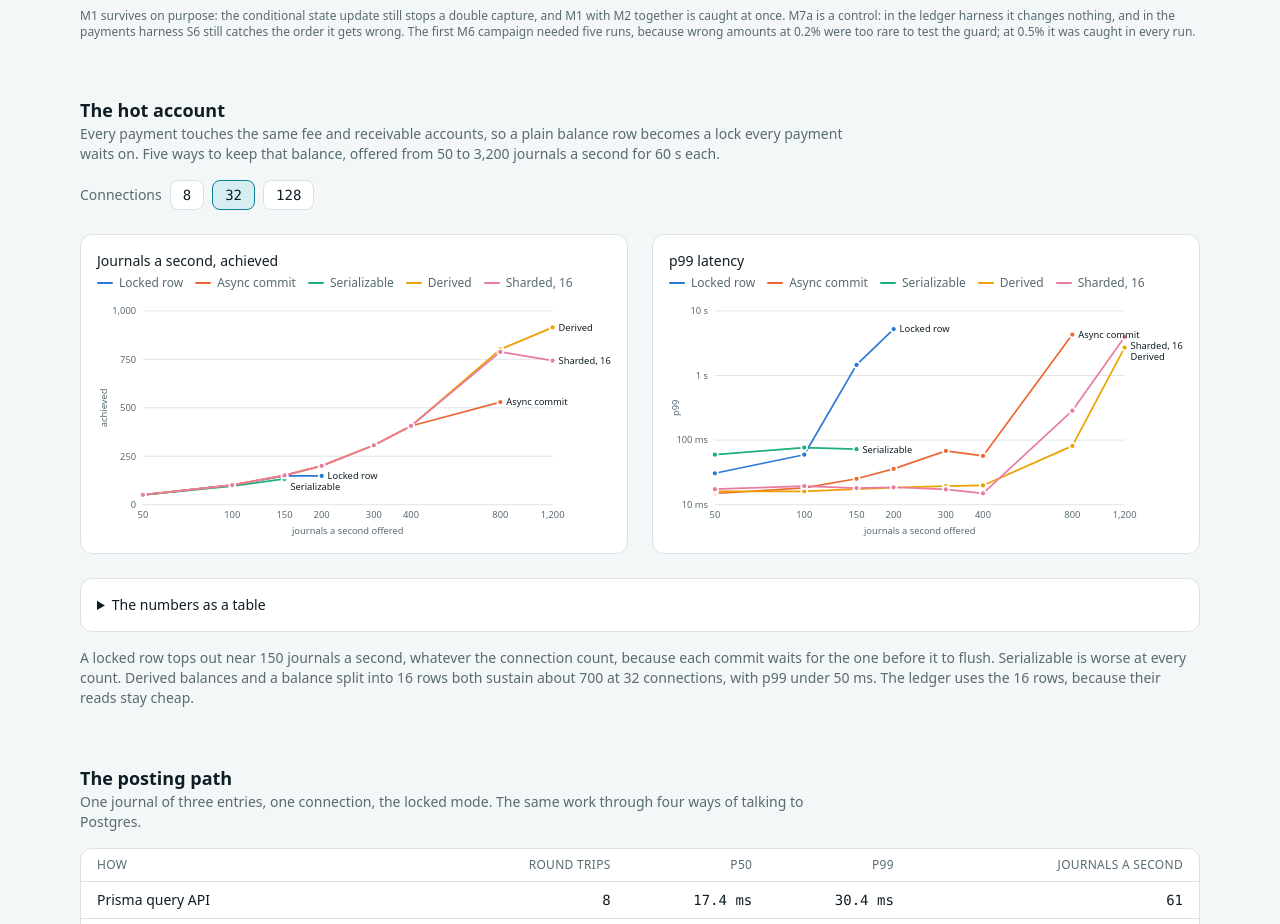
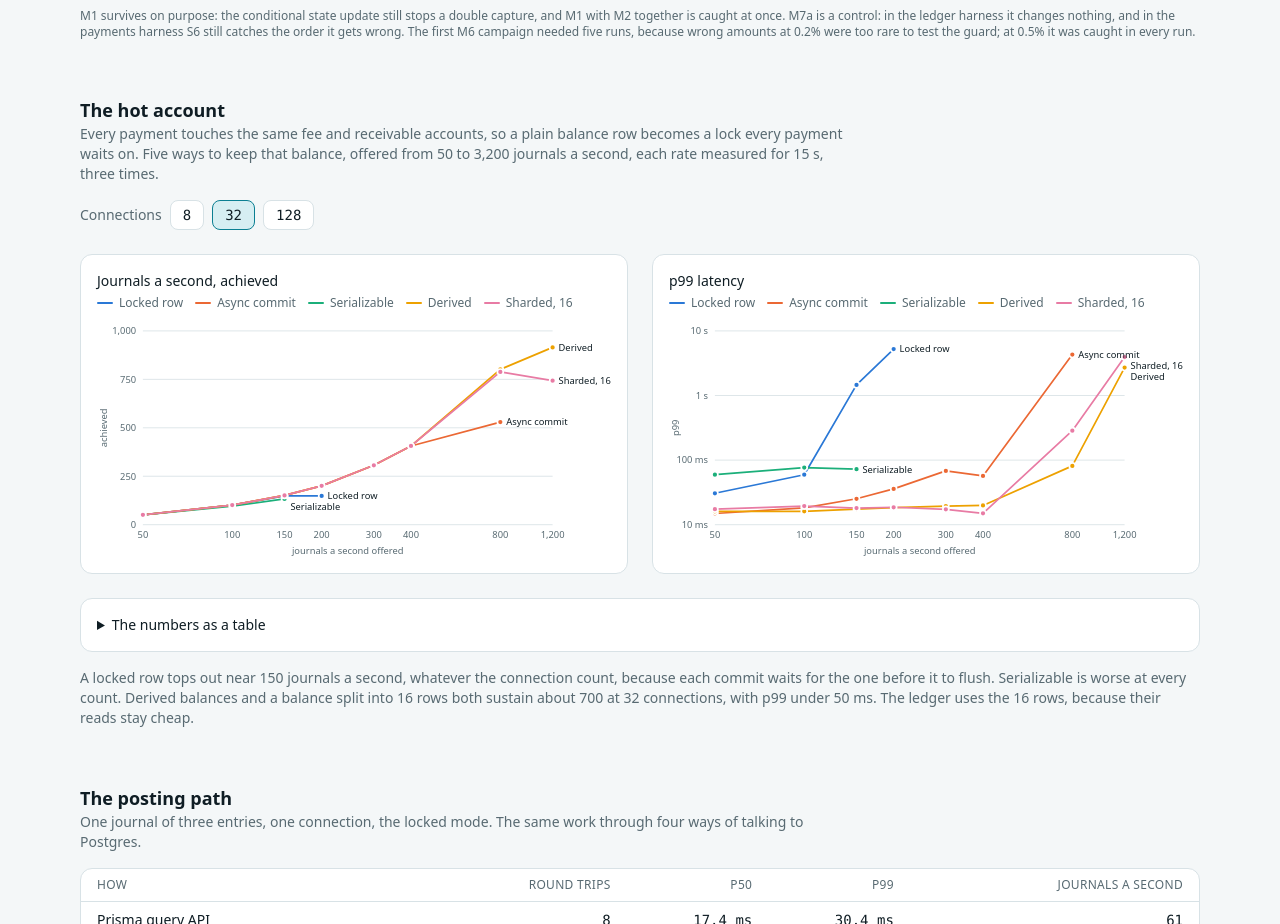
Before and after one commit to mirzanajafov/carwash-ledger, a Next.js app in the folder apps/web/: page /evidence in a window 1280 px wide. Shown: the part 1240-2164 px from the top of the page. Built offline with nearby package versions, Linux system fonts and the light colour scheme.

Commit message:
Write the README.

```diff
--- a/apps/web/src/app/evidence/page.tsx
+++ b/apps/web/src/app/evidence/page.tsx
@@ -122,7 +122,7 @@ export default function EvidencePage() {
 
       <Section
         title="The hot account"
-        note="Every payment touches the same fee and receivable accounts, so a plain balance row becomes a lock every payment waits on. Five ways to keep that balance, offered from 50 to 3,200 journals a second for 60 s each."
+        note="Every payment touches the same fee and receivable accounts, so a plain balance row becomes a lock every payment waits on. Five ways to keep that balance, offered from 50 to 3,200 journals a second, each rate measured for 15 s, three times."
       >
         <E1Explorer points={evidence.e1.points} connections={evidence.e1.connections} />
         <p className="text-sm text-muted">
```
Also changed, not shown: 1 other file (tests, documents, lock files or other folders).
